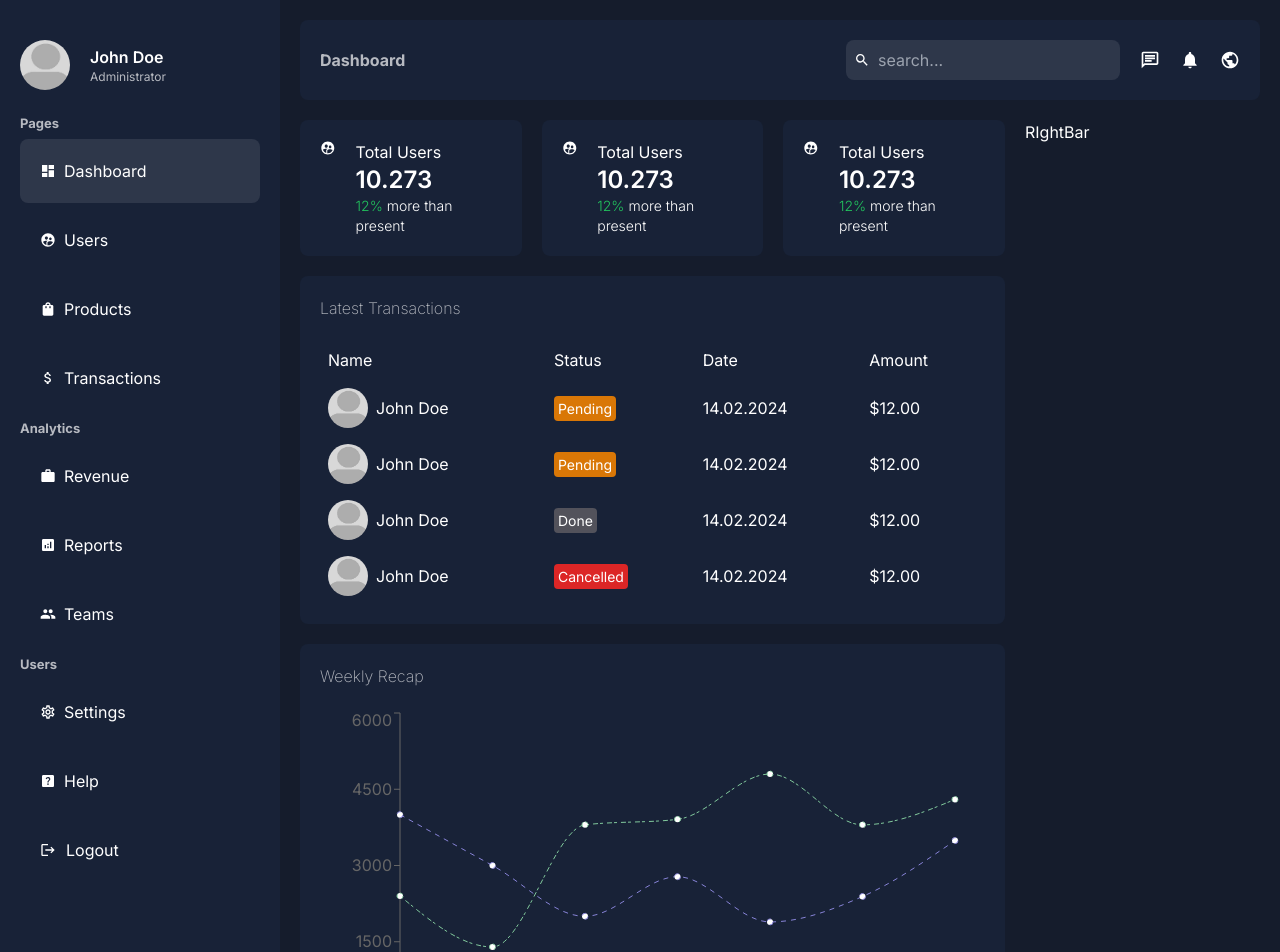
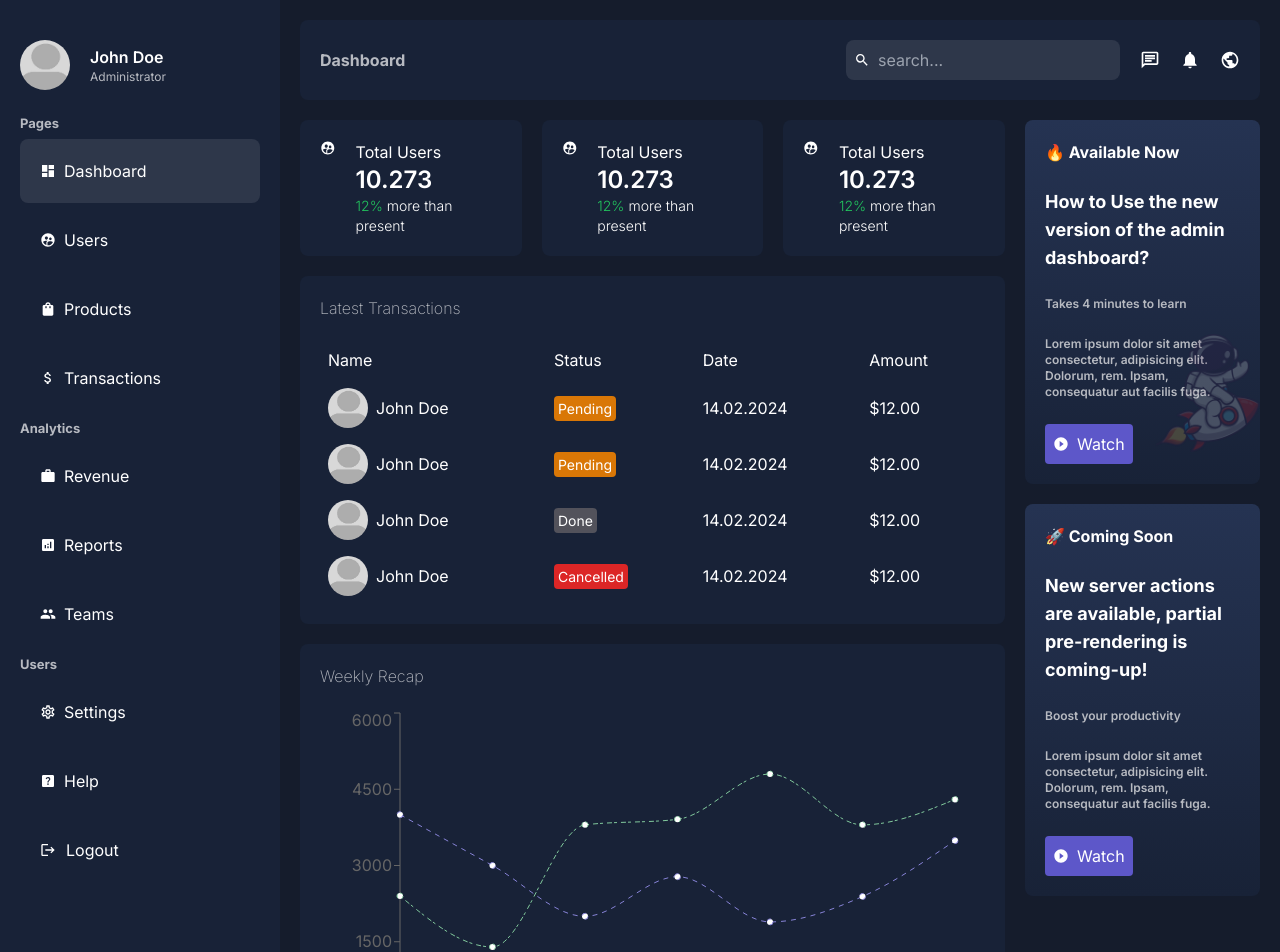
Before and after one commit to nazmulrony/admin-dashboard-next-14, a Next.js app: page /dashboard in a window 1280 px wide. Shown: the top 952 px of the page. Built offline with nearby package versions, Linux system fonts and the light colour scheme.

Commit message:
footer added user page to be start

```diff
--- a/src/app/dashboard/layout.tsx
+++ b/src/app/dashboard/layout.tsx
@@ -1,3 +1,4 @@
+import Footer from "@/components/dashboard/footer";
 import Navbar from "@/components/dashboard/navbar/navbar";
 import Sidebar from "@/components/dashboard/sidebar/sidebar";
 import { ReactNode } from "react";
@@ -14,6 +15,7 @@ export default function DashboardLayout({ children }: DashboardLayoutProps) {
             <div className="flex-[4] p-5">
                 <Navbar />
                 {children}
+                <Footer />
             </div>
         </div>
     );
--- /dev/null
+++ b/src/components/dashboard/footer.tsx
@@ -0,0 +1,8 @@
+export default function Footer() {
+    return (
+        <div className="flex items-center justify-between mt-8 text-textSoft">
+            <p className="font-bold">Nazmul Rony</p>
+            <p className="text-xs">© All rights reserved</p>
+        </div>
+    );
+}
--- a/src/components/dashboard/rightBar.tsx
+++ b/src/components/dashboard/rightBar.tsx
@@ -1,3 +1,56 @@
+import Image from "next/image";
+import { MdPlayCircleFilled } from "react-icons/md";
+
 export default function RightBar() {
-    return <div>RIghtBar</div>;
+    return (
+        <div className=" sticky top-5">
+            <div className="relative bg-gradient-to-t from-[#182237] to-[#253352] p-5 rounded-lg mb-5 ">
+                <div className="absolute bottom-0 right-0 w-1/2 h-1/2">
+                    <Image
+                        src="/astronaut.png"
+                        alt=""
+                        fill
+                        className="object-contain opacity-20"
+                    />
+                </div>
+                <div className="flex flex-col gap-6">
+                    <span className="font-bold">🔥 Available Now</span>
+                    <h3 className="text-lg font-bold">
+                        How to Use the new version of the admin dashboard?
+                    </h3>
+                    <span className="font-semibold text-xs text-textSoft">
+                        Takes 4 minutes to learn
+                    </span>
+                    <p className="font-semibold text-xs text-textSoft">
+                        Lorem ipsum dolor sit amet consectetur, adipisicing
+                        elit. Dolorum, rem. Ipsam, consequatur aut facilis fuga.
+                    </p>
+                    <button className="p-2 flex items-center gap-2 bg-[#5d57c9] w-max text-white border-none cursor-pointer rounded">
+                        <MdPlayCircleFilled />
+                        Watch
+                    </button>
+                </div>
+            </div>
+            <div className="relative bg-gradient-to-t from-[#182237] to-[#253352] p-5 rounded-lg mb-5 ">
+                <div className="flex flex-col gap-6">
+                    <span className="font-bold">🚀 Coming Soon</span>
+                    <h3 className="text-lg font-bold">
+                        New server actions are available, partial pre-rendering
+                        is coming-up!
+                    </h3>
+                    <span className="font-semibold text-xs text-textSoft">
+                        Boost your productivity
+                    </span>
+                    <p className="font-semibold text-xs text-textSoft">
+                        Lorem ipsum dolor sit amet consectetur, adipisicing
+                        elit. Dolorum, rem. Ipsam, consequatur aut facilis fuga.
+                    </p>
+                    <button className="p-2 flex items-center gap-2 bg-[#5d57c9] w-max text-white border-none cursor-pointer rounded">
+                        <MdPlayCircleFilled />
+                        Watch
+                    </button>
+                </div>
+            </div>
+        </div>
+    );
 }
```
Also changed, not shown: public/astronaut.png (added), public/noproduct.jpg (added).
